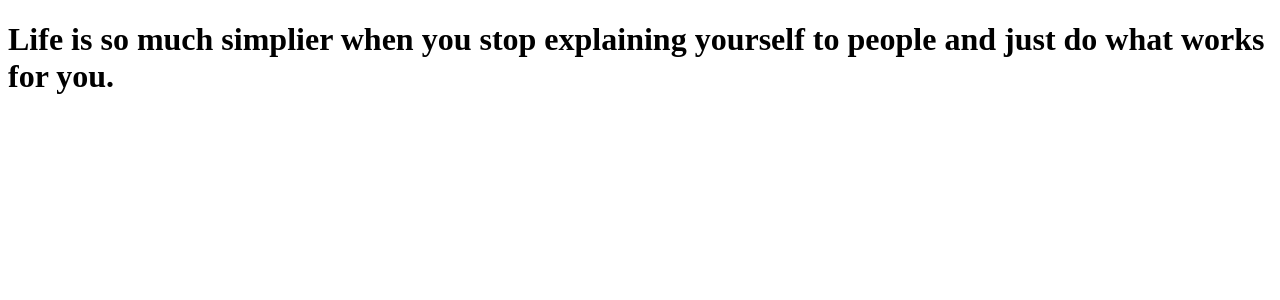
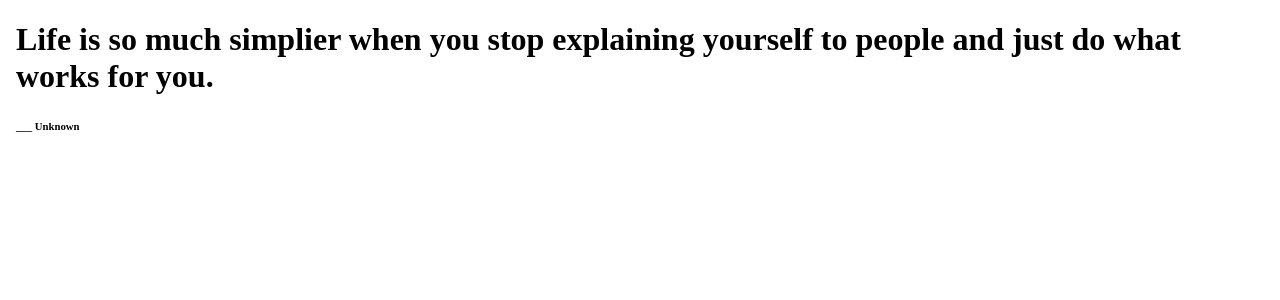
Before and after one commit to UpLandHammer/clone-tabnews, a Next.js app: page / in a window 1280 px wide. Shown: the top 300 px of the page. Built offline with nearby package versions, Linux system fonts and the light colour scheme.

Commit message:
Testando deploy automatico

```diff
--- a/pages/index.js
+++ b/pages/index.js
@@ -1,5 +1,8 @@
 function Home() {
-    return <h1>Life is so much simplier when you stop explaining yourself to people and just do what works for you.</h1>;
+    return <body>
+        <h1>Life is so much simplier when you stop explaining yourself to people and just do what works for you.</h1>
+        <h6>___ Unknown</h6>
+        </body>;
 }
 
 export default Home;
```
